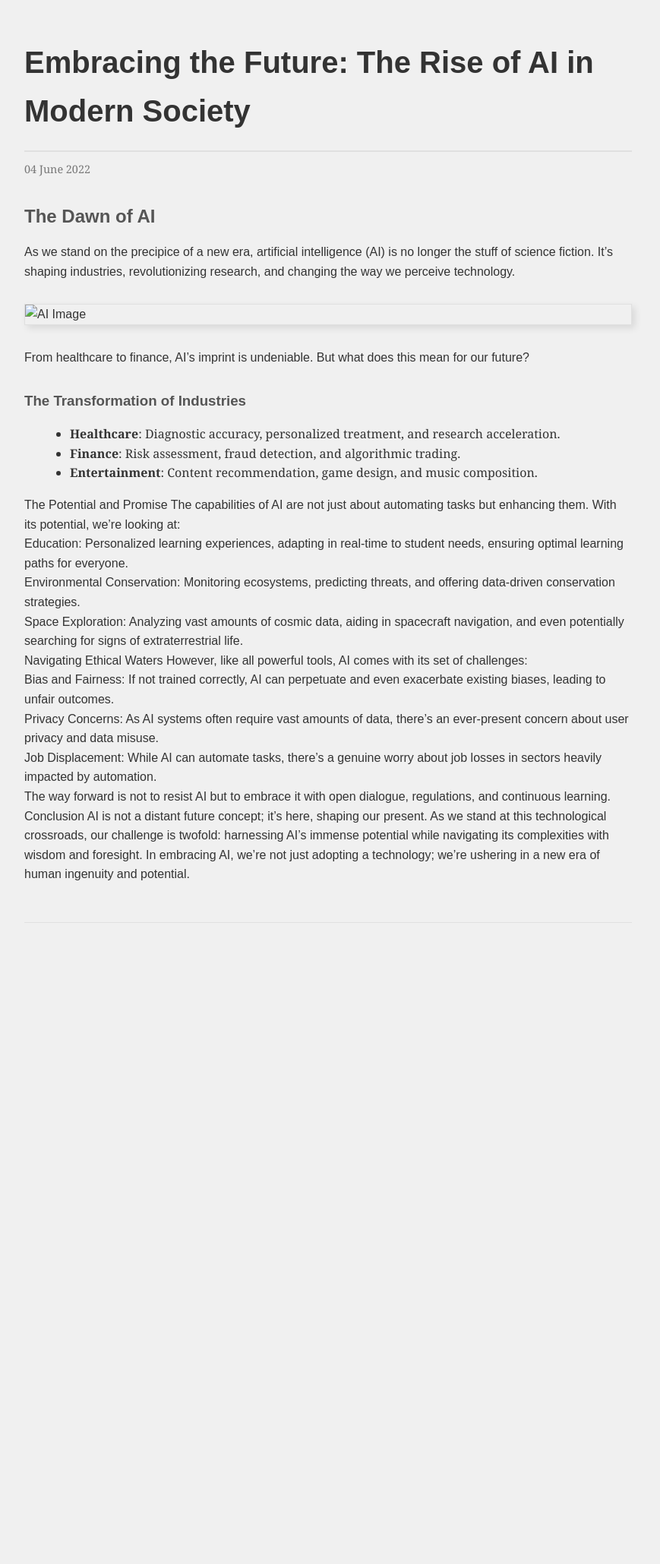
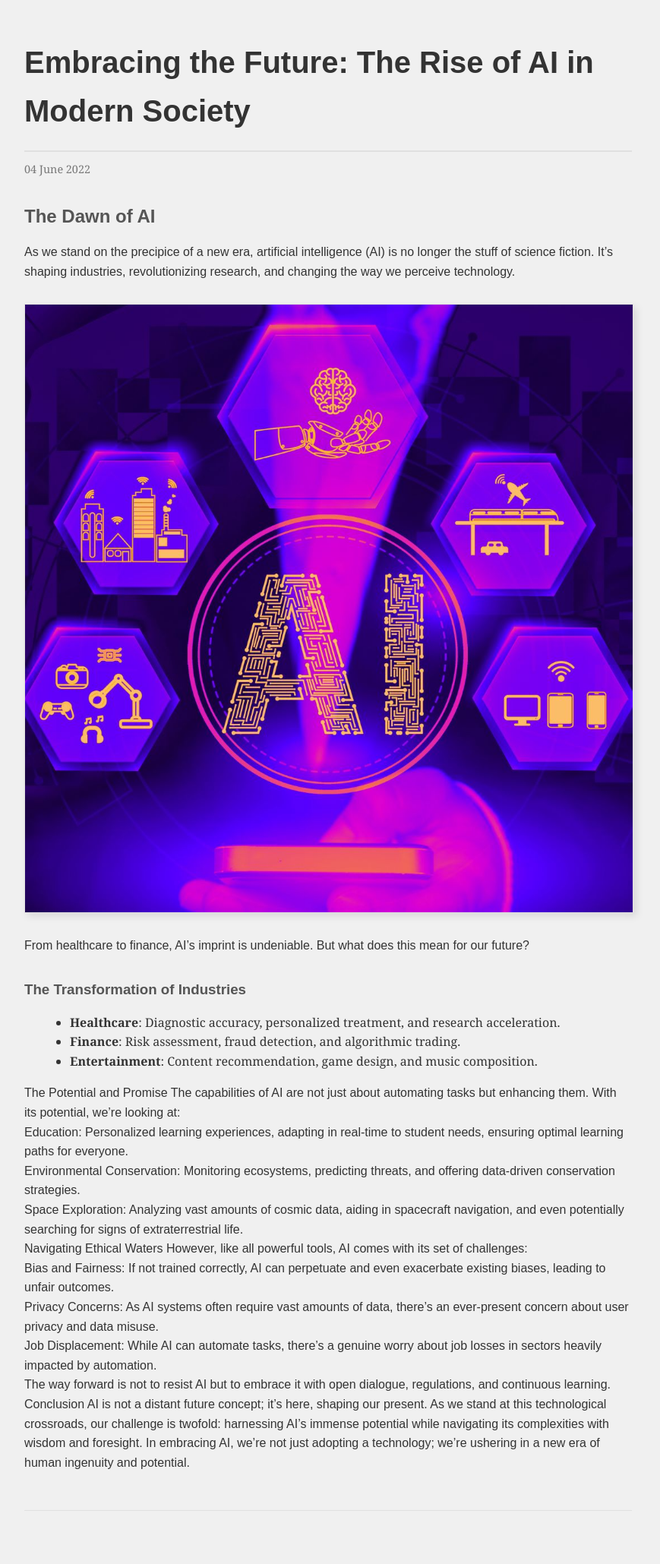
Before and after one commit to mickymultani/portfolio, a Jekyll site: the page built from _posts/2022-06-04-embracing-ai.md, in a window 1280 px wide. Shown: the whole page at 76% size, without its empty margins (208-1077 px from the left). Built offline with Jekyll 4.4.1, drawn with Linux system fonts in a browser that asks for light colours; before the commit the page ends 1285 px from its top, so only the background shows below that.

```diff
--- a/_posts/2022-06-04-embracing-ai.md
+++ b/_posts/2022-06-04-embracing-ai.md
@@ -8,7 +8,7 @@ date: 2022-06-04
 
 As we stand on the precipice of a new era, artificial intelligence (AI) is no longer the stuff of science fiction. It's shaping industries, revolutionizing research, and changing the way we perceive technology.
 
-![AI Image]({{ site.baseurl }}/asset/images/embraceAI.jpg)
+![AI Image]({{ site.baseurl }}/assets/images/embraceAI.jpg)
 
 From healthcare to finance, AI's imprint is undeniable. But what does this mean for our future?
 
```
